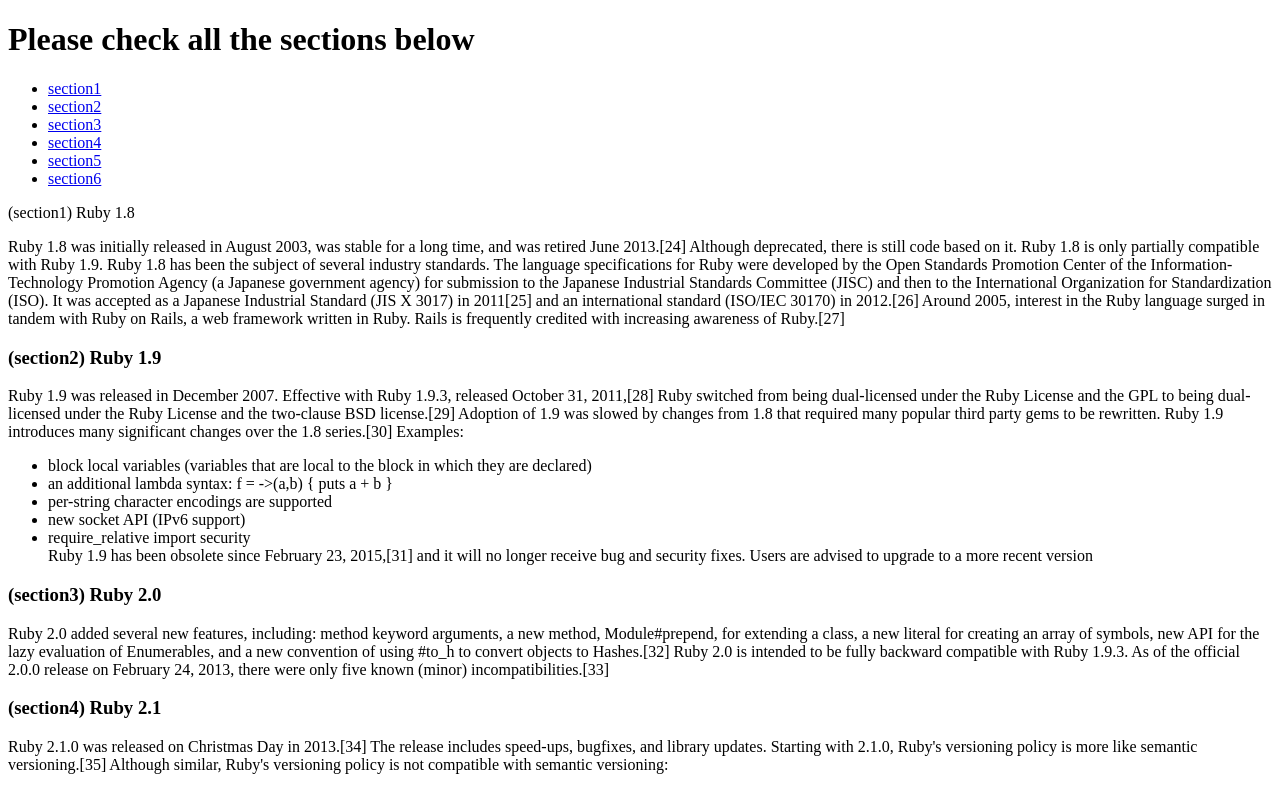
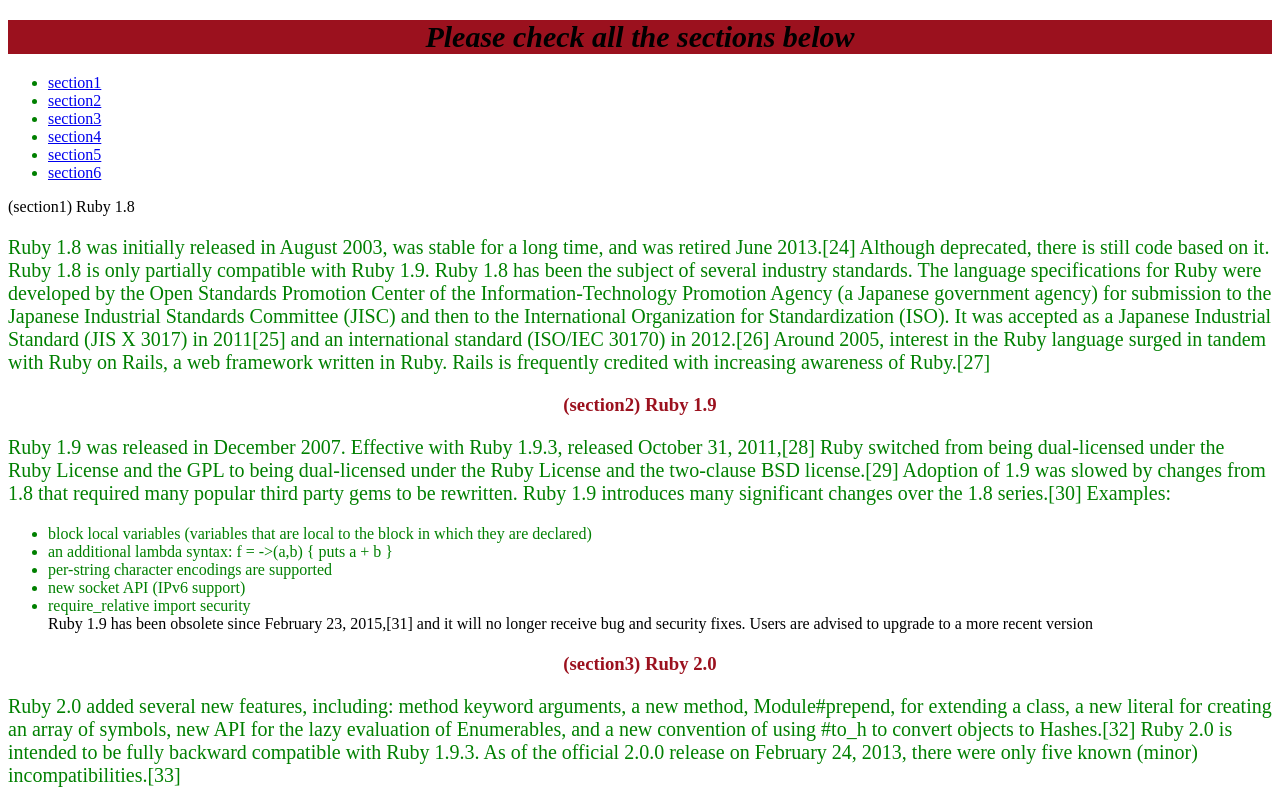
Before and after one commit to bhandari83/coursera-test, a plain HTML site: page sites/page1.html in a window 1280 px wide. Shown: the top 790 px of the page. Drawn offline with Linux system fonts and the light colour scheme.

Commit message:
removed styles from page, added style.css with style sheet

```diff
--- a/sites/page1.html
+++ b/sites/page1.html
@@ -3,10 +3,11 @@
 <head>
 	<meta charset="utf-8">
 	<title></title>
+  <link rel="stylesheet" href="style.css">
 </head>
-<body>
+<body id = "background">
 
-<h1 id="top">Please check all the sections below</h1>
+<h1 id="top", class="highlight",>Please check all the sections below</h1>
   <section>
     <ul>
       <!-- Link to every section in the page -->
--- /dev/null
+++ b/sites/style.css
@@ -0,0 +1,39 @@
+<style>
+
+#background {
+
+  background-color: lightgrey;
+  opacity: .7;
+}
+
+  /* all h3 elements */
+h3 {
+  color: #9b111e;
+  text-align: center;
+}
+
+/* use of decendent selector */
+section li {
+
+  color: green;
+}
+/* all with class="highlight" */
+.highlight {
+  font-size: 30px;
+  font-weight: bold;
+  font-style: italic;
+  background-color: #9b111e;
+  opacity: 1;
+}
+
+p {
+  color: green ;
+  font-size: 20px;
+  }
+
+h1 {
+  color: black;
+  font-size: 36px;
+  text-align: center;
+}
+</style>
```
